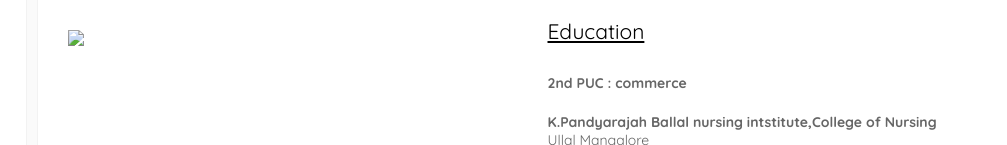
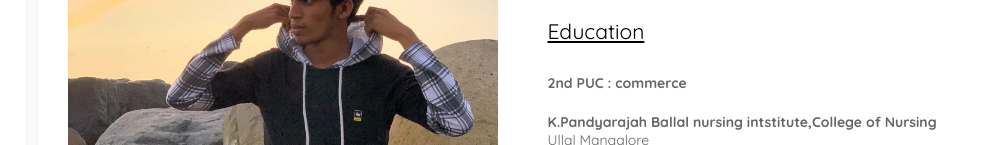
Before and after one commit to fahiz7940/My-Resume, a plain HTML site: page index.html in a window 1280 px wide. Shown: the part 655-800 px from the top of the page, 273-1280 px from the left. Drawn offline with Linux system fonts and the light colour scheme.

Commit message:
Update index.html

```diff
--- a/index.html
+++ b/index.html
@@ -53,7 +53,7 @@
                         <div class="pg-title">My Profile</div>
                     </div>
                     <div class="d-flex-align-center">
-                        <div class="user-img flex-1"><img src="mypic.jpg"></div>
+                        <div class="user-img flex-1"><img src="my pic.jpg"></div>
                         <div class="user-profile flex-1">
                             <div class="pro-details">
                                 <div class="sm-text">HELLO EVERYBODY, I AM</div>
```
